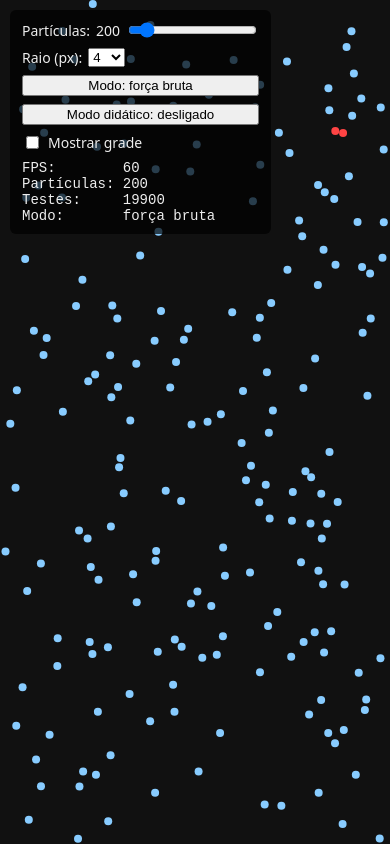
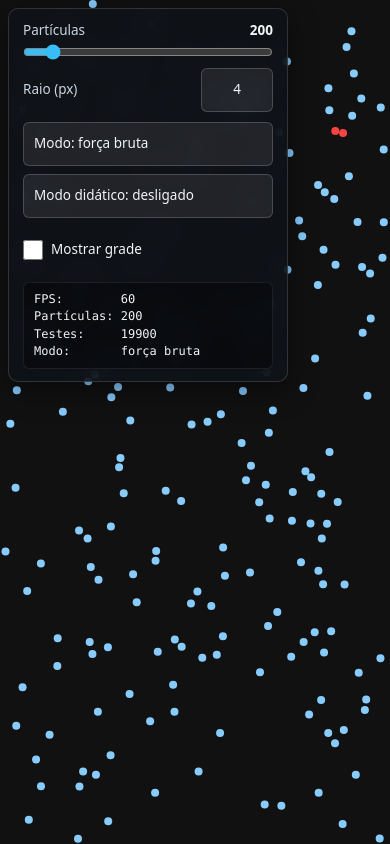
Before and after one commit to RaFeltrim/quadtree_ttec, a plain HTML site: page index.html in a window 390 px wide. Drawn offline with Linux system fonts and the light colour scheme.

Commit message:
feat(ui): melhora usabilidade, acessibilidade WCAG e responsividade do painel

```diff
--- a/index.html
+++ b/index.html
@@ -7,16 +7,21 @@
   <link rel="stylesheet" href="style.css">
 </head>
 <body>
-  <canvas id="canvas"></canvas>
+  <canvas id="canvas" aria-label="Área da simulação de colisão de partículas"></canvas>
 
-  <div id="panel">
-    <label>
-      Partículas: <span id="countValue">200</span>
-      <input id="count" type="range" min="10" max="2000" value="200">
+  <aside id="panel" role="region" aria-label="Controles da simulação">
+    <div class="control-group">
+      <label class="field-range" for="count">
+        <span class="field-header">
+          <span>Partículas</span>
+          <output id="countValue" for="count">200</output>
+        </span>
+        <input id="count" type="range" min="10" max="2000" value="200" aria-label="Quantidade de partículas">
       </label>
-    <label>
-      Raio (px):
-      <select id="radius">
+
+      <label class="field-inline" for="radius">
+        <span>Raio (px)</span>
+        <select id="radius" aria-label="Raio das partículas em pixels">
           <option value="2">2</option>
           <option value="4" selected>4</option>
           <option value="8">8</option>
@@ -24,12 +29,22 @@
           <option value="32">32</option>
         </select>
       </label>
-    <button id="modeBtn">Modo: força bruta</button>
-    <button id="stepBtn">Modo didático: desligado</button>
-    <div id="notice"></div>
-    <label><input id="showGrid" type="checkbox"> Mostrar grade</label>
-    <pre id="stats"></pre>
     </div>
+
+    <div class="control-actions">
+      <button id="modeBtn" type="button" title="Alternar entre força bruta e Quadtree sem reiniciar">Modo: força bruta</button>
+      <button id="stepBtn" type="button" title="Ativar inspeção passo a passo na próxima colisão (até 200 partículas)">Modo didático: desligado</button>
+    </div>
+
+    <div id="notice" role="status" aria-live="polite"></div>
+
+    <label class="field-check" for="showGrid">
+      <input id="showGrid" type="checkbox">
+      <span>Mostrar grade</span>
+    </label>
+
+    <pre id="stats" aria-label="Estatísticas da simulação"></pre>
+  </aside>
 
   <!-- Scripts clássicos (não ES modules): assim a demo funciona abrindo o arquivo direto, sem servidor. -->
   <script src="src/particle.js"></script>
--- a/style.css
+++ b/style.css
@@ -1,8 +1,31 @@
+:root {
+  --bg-canvas: #111318;
+  --panel-bg: rgba(15, 18, 25, 0.84);
+  --panel-border: rgba(255, 255, 255, 0.14);
+  --control-bg: rgba(255, 255, 255, 0.08);
+  --control-bg-hover: rgba(255, 255, 255, 0.15);
+  --control-border: rgba(255, 255, 255, 0.18);
+  --text-primary: #f3f4f6;
+  --text-muted: #cbd5e1;
+  --accent: #38bdf8;
+  --focus-ring: #7dd3fc;
+  --warning: #fde047;
+  --stats-bg: rgba(0, 0, 0, 0.35);
+  --radius-md: 10px;
+  --radius-sm: 6px;
+  --shadow-panel: 0 8px 30px rgba(0, 0, 0, 0.45);
+}
+
+* {
+  box-sizing: border-box;
+}
+
 body {
   margin: 0;
   overflow: hidden;
-  background: #111;
-  font-family: system-ui, sans-serif;
+  background: var(--bg-canvas);
+  color: var(--text-primary);
+  font-family: system-ui, -apple-system, BlinkMacSystemFont, "Segoe UI", sans-serif;
 }
 
 canvas {
@@ -11,34 +34,185 @@ canvas {
 
 #panel {
   position: fixed;
-  top: 10px;
-  left: 10px;
+  top: 12px;
+  left: 12px;
+  z-index: 10;
+  width: 248px;
+  max-width: calc(100vw - 24px);
+  max-height: calc(100vh - 24px);
+  overflow-y: auto;
+  display: flex;
+  flex-direction: column;
+  gap: 10px;
+  padding: 12px 14px;
+  background: var(--panel-bg);
+  backdrop-filter: blur(12px);
+  -webkit-backdrop-filter: blur(12px);
+  border: 1px solid var(--panel-border);
+  border-radius: var(--radius-md);
+  box-shadow: var(--shadow-panel);
+  color: var(--text-primary);
+  font-size: 13.5px;
+  line-height: 1.4;
+}
+
+.control-group,
+.control-actions {
   display: flex;
   flex-direction: column;
   gap: 8px;
-  padding: 10px 12px;
-  background: rgba(0, 0, 0, 0.7);
-  color: #eee;
-  font-size: 14px;
-  border-radius: 6px;
 }
 
-#panel label {
+.field-range {
+  display: flex;
+  flex-direction: column;
+  gap: 4px;
+}
+
+.field-header {
+  display: flex;
+  justify-content: space-between;
+  align-items: center;
+  color: var(--text-muted);
+  font-weight: 500;
+}
+
+#countValue {
+  color: var(--text-primary);
+  font-variant-numeric: tabular-nums;
+  font-weight: 600;
+}
+
+.field-inline {
+  display: flex;
+  justify-content: space-between;
+  align-items: center;
+  gap: 8px;
+  color: var(--text-muted);
+  font-weight: 500;
+}
+
+.field-check {
   display: flex;
   align-items: center;
-  gap: 6px;
+  gap: 8px;
+  min-height: 34px;
+  cursor: pointer;
+  user-select: none;
+  color: var(--text-primary);
 }
 
-#stats {
+#count {
+  width: 100%;
   margin: 0;
-  font-family: monospace;
+  accent-color: var(--accent);
+  cursor: pointer;
+}
+
+#radius,
+#panel button {
+  appearance: none;
+  background: var(--control-bg);
+  color: var(--text-primary);
+  border: 1px solid var(--control-border);
+  border-radius: var(--radius-sm);
+  font: inherit;
+  font-weight: 500;
+  min-height: 36px;
+  padding: 6px 10px;
+  cursor: pointer;
+  transition: background-color 140ms ease, border-color 140ms ease;
+}
+
+#radius {
+  min-width: 72px;
+  text-align: center;
+}
+
+#radius option {
+  background: #181c24;
+  color: var(--text-primary);
+}
+
+#panel button {
+  width: 100%;
+  text-align: left;
+}
+
+#radius:hover,
+#panel button:hover {
+  background: var(--control-bg-hover);
+  border-color: rgba(255, 255, 255, 0.3);
+}
+
+#panel button:active {
+  transform: translateY(1px);
+}
+
+#showGrid {
+  width: 16px;
+  height: 16px;
+  margin: 0;
+  accent-color: var(--accent);
+  cursor: pointer;
+}
+
+#panel :focus-visible {
+  outline: 2px solid var(--focus-ring);
+  outline-offset: 2px;
 }
 
 #notice {
-  color: #fd3;
+  color: var(--warning);
   font-size: 12px;
+  font-weight: 500;
+  line-height: 1.35;
 }
 
 #notice:empty {
   display: none;
 }
+
+#stats {
+  margin: 0;
+  padding: 8px 10px;
+  background: var(--stats-bg);
+  border: 1px solid rgba(255, 255, 255, 0.08);
+  border-radius: var(--radius-sm);
+  font-family: ui-monospace, SFMono-Regular, Menlo, Consolas, monospace;
+  font-size: 12px;
+  line-height: 1.45;
+  color: var(--text-primary);
+  white-space: pre-wrap;
+  word-break: break-word;
+}
+
+@media (pointer: coarse), (max-width: 600px) {
+  #panel {
+    top: 8px;
+    left: 8px;
+    width: min(280px, calc(100vw - 16px));
+  }
+
+  #radius,
+  #panel button,
+  .field-check {
+    min-height: 44px;
+  }
+
+  #showGrid {
+    width: 20px;
+    height: 20px;
+  }
+}
+
+@media (prefers-reduced-motion: reduce) {
+  #radius,
+  #panel button {
+    transition: none;
+  }
+
+  #panel button:active {
+    transform: none;
+  }
+}
```
Lines whose indentation alone changed are shown as unchanged.
